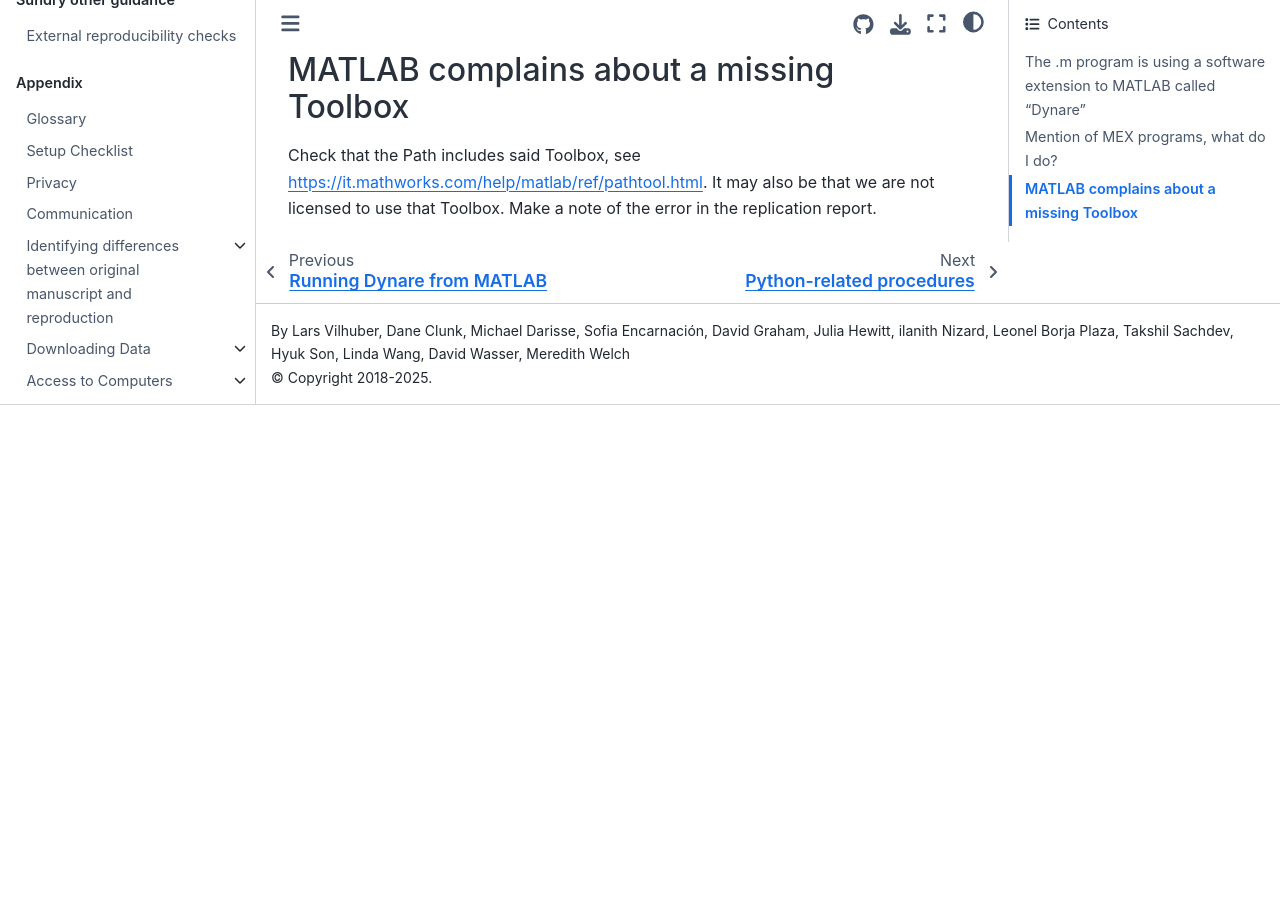
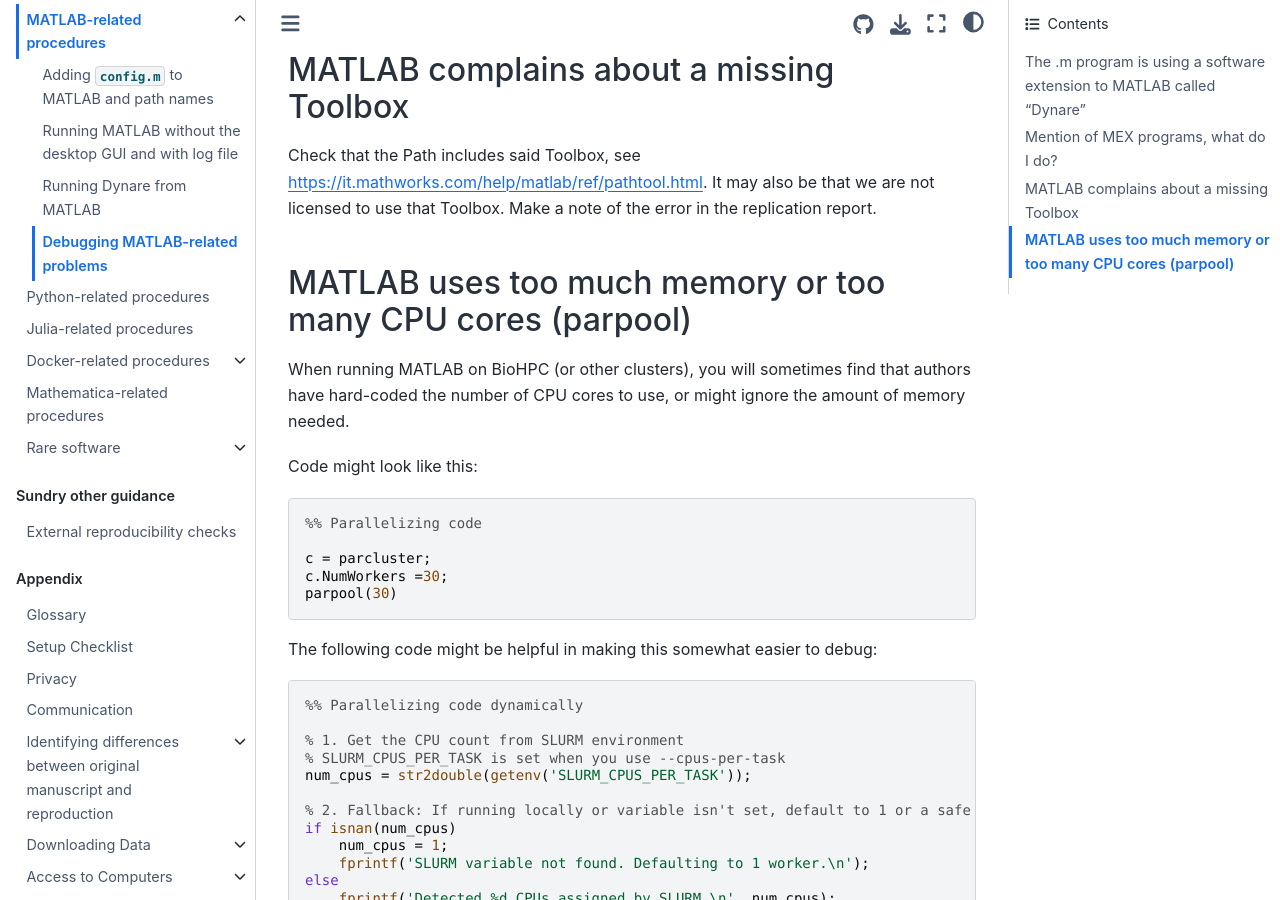
Before and after one commit to labordynamicsinstitute/ldilab-manual, a Jupyter Book: the page built from 96-24-debugging-matlab.md, in a window 1280 px wide and 900 px high, scrolled down 617 px. Built offline with Jupyter Book 1.0.4 settings and Sphinx 7.4.7 and the Sphinx Book theme 1.1.4, drawn with Linux system fonts in a browser that asks for light colours; before the commit the page ends 1022 px from its top, so only the background shows below that; some of the changed text lies outside the part shown.

Commit message:
Adding MATLAB code for parpool

````diff
--- a/96-24-debugging-matlab.md
+++ b/96-24-debugging-matlab.md
@@ -17,3 +17,40 @@
 ## MATLAB complains about a missing Toolbox
 
 Check that the Path includes said Toolbox, see <https://it.mathworks.com/help/matlab/ref/pathtool.html>. It may also be that we are not licensed to use that Toolbox. Make a note of the error in the replication report.
+
+## MATLAB uses too much memory or too many CPU cores (parpool)
+
+When running MATLAB on BioHPC (or other clusters), you will sometimes find that authors have hard-coded the number of CPU cores to use, or might ignore the amount of memory needed.
+
+Code might look like this:
+
+```matlab
+%% Parallelizing code
+
+c = parcluster;
+c.NumWorkers =30;
+parpool(30)
+```
+
+The following code might be helpful in making this somewhat easier to debug:
+
+```matlab
+%% Parallelizing code dynamically
+
+% 1. Get the CPU count from SLURM environment
+% SLURM_CPUS_PER_TASK is set when you use --cpus-per-task
+num_cpus = str2double(getenv('SLURM_CPUS_PER_TASK'));
+
+% 2. Fallback: If running locally or variable isn't set, default to 1 or a safe number
+if isnan(num_cpus)
+    num_cpus = 1;
+    fprintf('SLURM variable not found. Defaulting to 1 worker.\n');
+else
+    fprintf('Detected %d CPUs assigned by SLURM.\n', num_cpus);
+end
+
+% 3. Initialize the pool
+c = parcluster;
+c.NumWorkers = num_cpus;
+parpool(c, num_cpus);
+```
````
